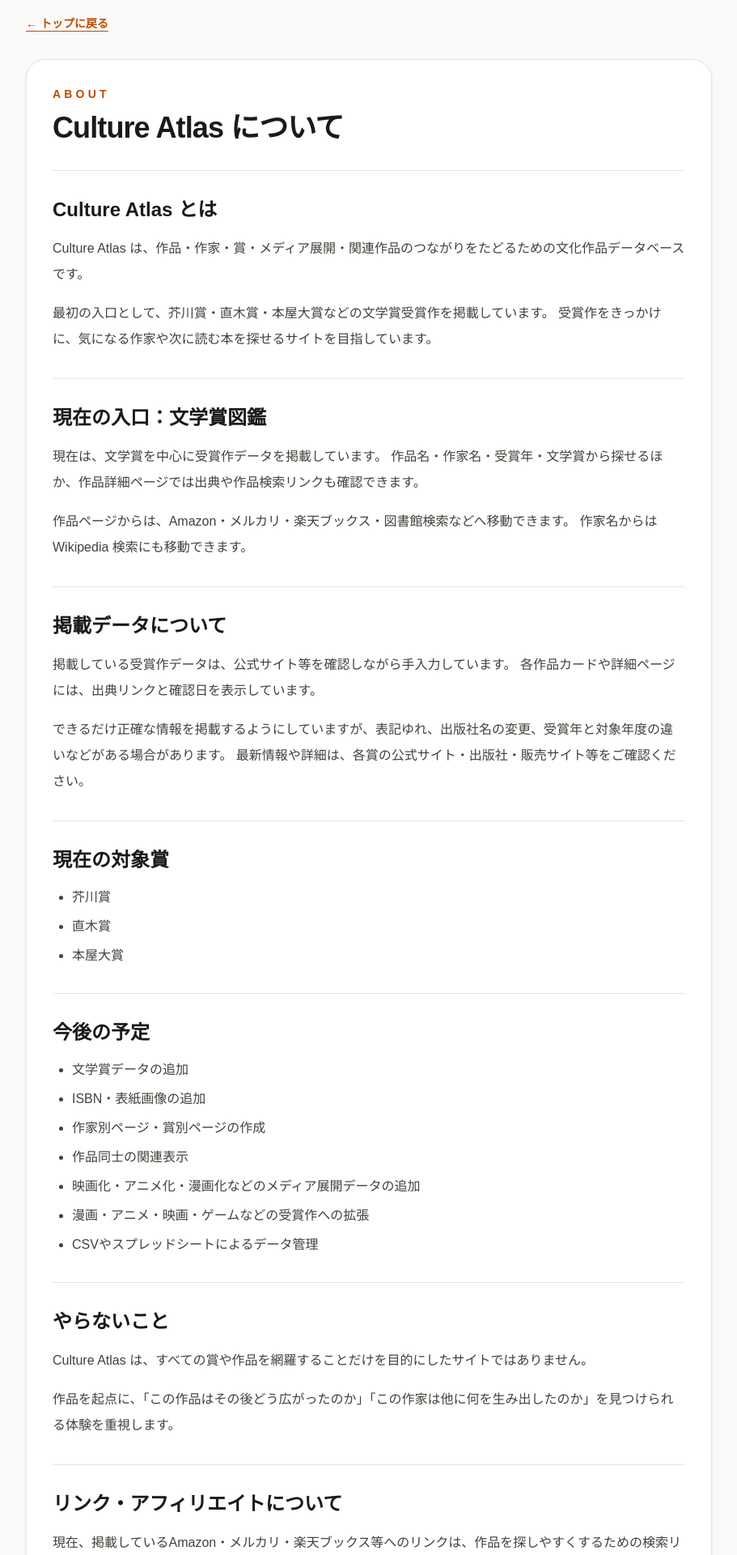
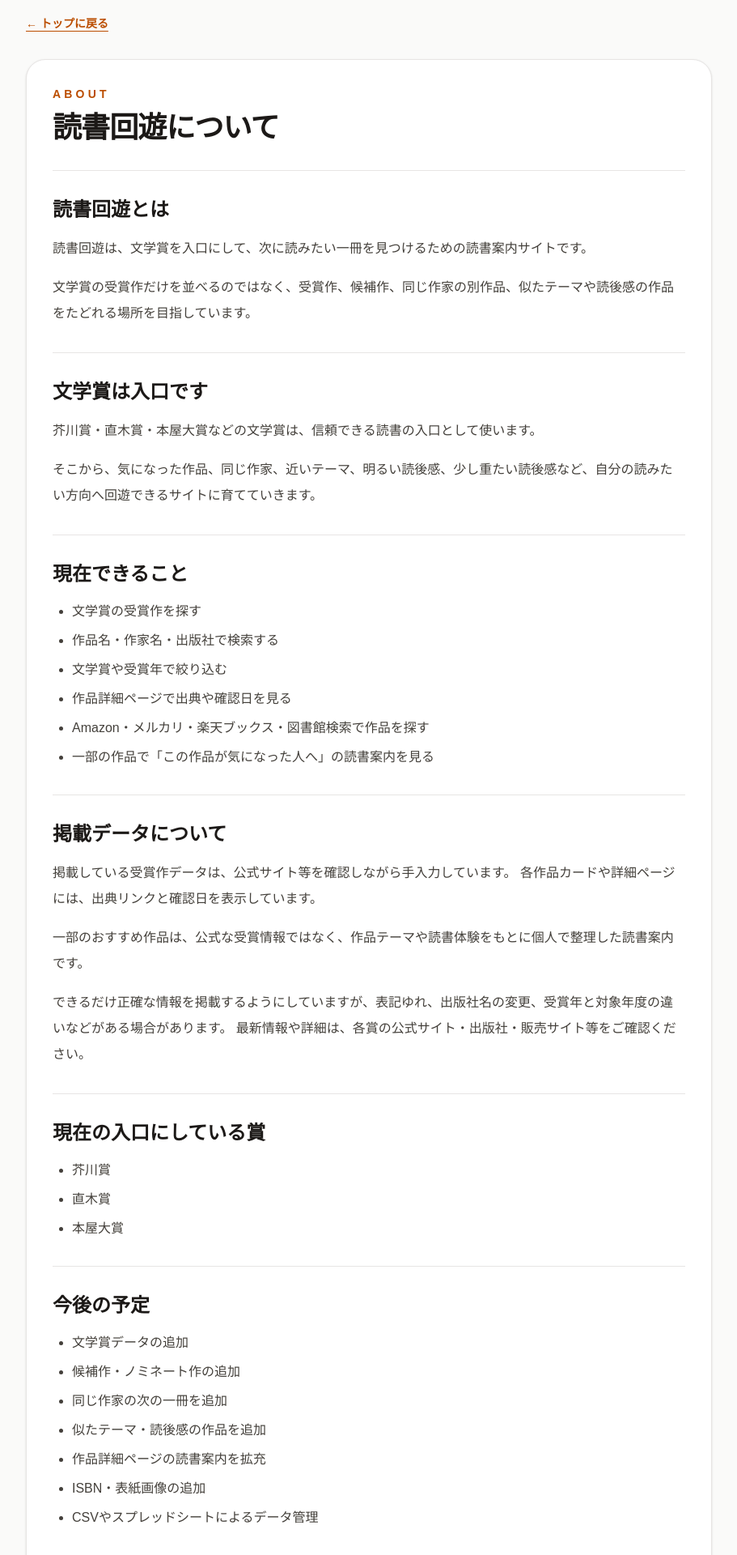
Before and after one commit to fel-an-Studio/bungakusho-zukan, a Next.js app: page /about in a window 1280 px wide. Shown: the part 120-2040 px from the top of the page at 81% size, without its empty margins (184-1095 px from the left). Built offline with nearby package versions, Linux system fonts and the light colour scheme.

Commit message:
Update about and README for Dokusho Kaiyu

```diff
--- a/app/about/page.tsx
+++ b/app/about/page.tsx
@@ -20,30 +20,39 @@ export default function AboutPage() {
           </p>
 
           <h1 className="text-4xl font-bold tracking-tight">
-            Culture Atlas について
+            読書回遊について
           </h1>
 
           <section className="mt-8 border-t border-stone-200 pt-8">
-            <h2 className="text-2xl font-bold">Culture Atlas とは</h2>
+            <h2 className="text-2xl font-bold">読書回遊とは</h2>
             <p className="mt-4 leading-8 text-stone-700">
-              Culture Atlas は、作品・作家・賞・メディア展開・関連作品のつながりをたどるための文化作品データベースです。
+              読書回遊は、文学賞を入口にして、次に読みたい一冊を見つけるための読書案内サイトです。
             </p>
             <p className="mt-4 leading-8 text-stone-700">
-              最初の入口として、芥川賞・直木賞・本屋大賞などの文学賞受賞作を掲載しています。
-              受賞作をきっかけに、気になる作家や次に読む本を探せるサイトを目指しています。
+              文学賞の受賞作だけを並べるのではなく、受賞作、候補作、同じ作家の別作品、似たテーマや読後感の作品をたどれる場所を目指しています。
             </p>
           </section>
 
           <section className="mt-8 border-t border-stone-200 pt-8">
-            <h2 className="text-2xl font-bold">現在の入口：文学賞図鑑</h2>
+            <h2 className="text-2xl font-bold">文学賞は入口です</h2>
             <p className="mt-4 leading-8 text-stone-700">
-              現在は、文学賞を中心に受賞作データを掲載しています。
-              作品名・作家名・受賞年・文学賞から探せるほか、作品詳細ページでは出典や作品検索リンクも確認できます。
+              芥川賞・直木賞・本屋大賞などの文学賞は、信頼できる読書の入口として使います。
             </p>
             <p className="mt-4 leading-8 text-stone-700">
-              作品ページからは、Amazon・メルカリ・楽天ブックス・図書館検索などへ移動できます。
-              作家名からは Wikipedia 検索にも移動できます。
+              そこから、気になった作品、同じ作家、近いテーマ、明るい読後感、少し重たい読後感など、自分の読みたい方向へ回遊できるサイトに育てていきます。
             </p>
+          </section>
+
+          <section className="mt-8 border-t border-stone-200 pt-8">
+            <h2 className="text-2xl font-bold">現在できること</h2>
+            <ul className="mt-4 list-disc space-y-2 pl-6 leading-7 text-stone-700">
+              <li>文学賞の受賞作を探す</li>
+              <li>作品名・作家名・出版社で検索する</li>
+              <li>文学賞や受賞年で絞り込む</li>
+              <li>作品詳細ページで出典や確認日を見る</li>
+              <li>Amazon・メルカリ・楽天ブックス・図書館検索で作品を探す</li>
+              <li>一部の作品で「この作品が気になった人へ」の読書案内を見る</li>
+            </ul>
           </section>
 
           <section className="mt-8 border-t border-stone-200 pt-8">
@@ -53,13 +62,16 @@ export default function AboutPage() {
               各作品カードや詳細ページには、出典リンクと確認日を表示しています。
             </p>
             <p className="mt-4 leading-8 text-stone-700">
+              一部のおすすめ作品は、公式な受賞情報ではなく、作品テーマや読書体験をもとに個人で整理した読書案内です。
+            </p>
+            <p className="mt-4 leading-8 text-stone-700">
               できるだけ正確な情報を掲載するようにしていますが、表記ゆれ、出版社名の変更、受賞年と対象年度の違いなどがある場合があります。
               最新情報や詳細は、各賞の公式サイト・出版社・販売サイト等をご確認ください。
             </p>
           </section>
 
           <section className="mt-8 border-t border-stone-200 pt-8">
-            <h2 className="text-2xl font-bold">現在の対象賞</h2>
+            <h2 className="text-2xl font-bold">現在の入口にしている賞</h2>
             <ul className="mt-4 list-disc space-y-2 pl-6 leading-7 text-stone-700">
               <li>芥川賞</li>
               <li>直木賞</li>
@@ -71,11 +83,11 @@ export default function AboutPage() {
             <h2 className="text-2xl font-bold">今後の予定</h2>
             <ul className="mt-4 list-disc space-y-2 pl-6 leading-7 text-stone-700">
               <li>文学賞データの追加</li>
+              <li>候補作・ノミネート作の追加</li>
+              <li>同じ作家の次の一冊を追加</li>
+              <li>似たテーマ・読後感の作品を追加</li>
+              <li>作品詳細ページの読書案内を拡充</li>
               <li>ISBN・表紙画像の追加</li>
-              <li>作家別ページ・賞別ページの作成</li>
-              <li>作品同士の関連表示</li>
-              <li>映画化・アニメ化・漫画化などのメディア展開データの追加</li>
-              <li>漫画・アニメ・映画・ゲームなどの受賞作への拡張</li>
               <li>CSVやスプレッドシートによるデータ管理</li>
             </ul>
           </section>
@@ -83,10 +95,10 @@ export default function AboutPage() {
           <section className="mt-8 border-t border-stone-200 pt-8">
             <h2 className="text-2xl font-bold">やらないこと</h2>
             <p className="mt-4 leading-8 text-stone-700">
-              Culture Atlas は、すべての賞や作品を網羅することだけを目的にしたサイトではありません。
+              読書回遊は、すべての文学賞や作品を網羅することだけを目的にしたサイトではありません。
             </p>
             <p className="mt-4 leading-8 text-stone-700">
-              作品を起点に、「この作品はその後どう広がったのか」「この作家は他に何を生み出したのか」を見つけられる体験を重視します。
+              中心にしたいのは「賞の一覧」ではなく、気になった一冊から次の一冊へ進める読書体験です。
             </p>
           </section>
 
@@ -106,7 +118,7 @@ export default function AboutPage() {
           <section className="mt-8 border-t border-stone-200 pt-8">
             <h2 className="text-2xl font-bold">免責事項</h2>
             <p className="mt-4 leading-8 text-stone-700">
-              本サイトは個人制作の文化作品データベースです。
+              本サイトは個人制作の読書案内サイトです。
               掲載情報の正確性には注意していますが、最新情報や詳細は各賞の公式サイト・出版社・販売サイト等をご確認ください。
             </p>
           </section>
--- a/components/AwardResultList.tsx
+++ b/components/AwardResultList.tsx
@@ -357,9 +357,9 @@ export function AwardResultList({ results }: Props) {
       <section className="mt-10 rounded-2xl border border-stone-200 bg-white p-6 shadow-sm">
         <div className="flex flex-col gap-2 border-b border-stone-200 pb-5 sm:flex-row sm:items-end sm:justify-between">
           <div>
-            <h2 className="text-2xl font-bold">受賞作一覧</h2>
+            <h2 className="text-2xl font-bold">作品を探す</h2>
             <p className="mt-2 text-sm text-stone-600">
-              作品名・作家名・出版社・受賞年で探せます。
+              文学賞を入口に、作品名・作家名・出版社・受賞年から次に読みたい本を探せます。
             </p>
           </div>
 
```
Also changed, not shown: 1 other file (tests, documents, lock files or other folders).
